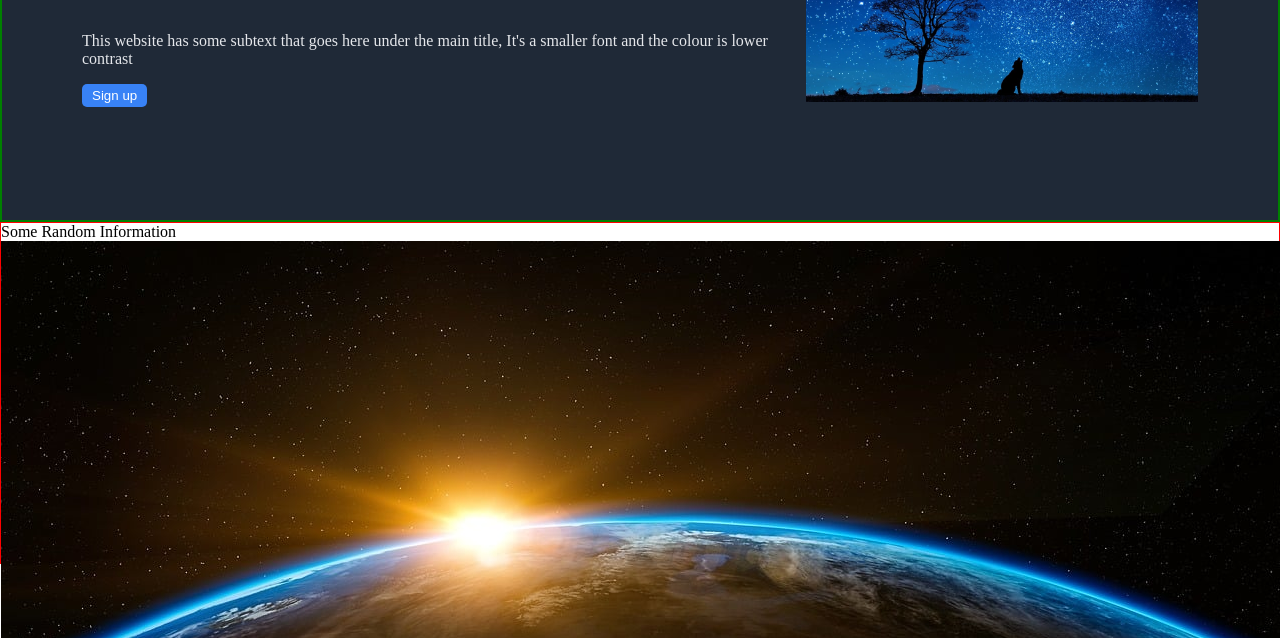
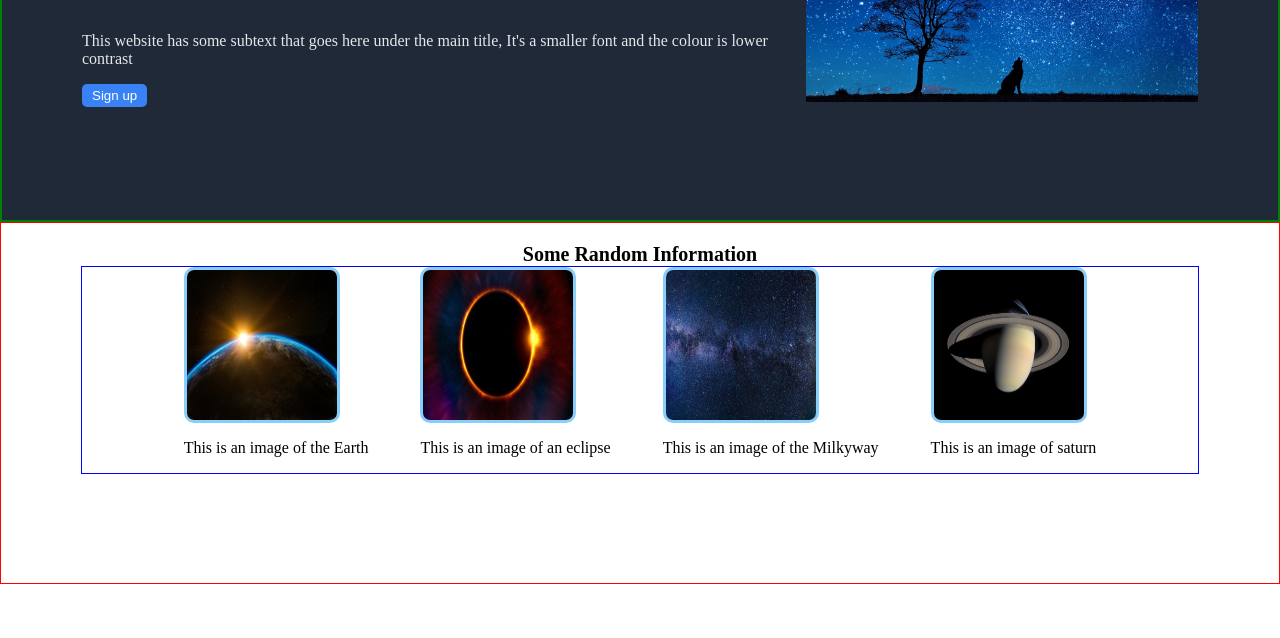
Before and after one commit to Zaandros/website-mockup, a plain HTML site: page index.html in a window 1280 px wide. Shown: the part 162-800 px from the top of the page. Drawn offline with Linux system fonts and the light colour scheme.

Commit message:
Added in css elements for main information     section of the website

```diff
--- a/css/styles.css
+++ b/css/styles.css
@@ -17,6 +17,8 @@ body {
 
 .second-quarter {
     border: 1px solid red;
+    padding-top: 20px;
+    text-align: center;
 }
 
 .header {
@@ -24,7 +26,13 @@ body {
     align-items: center;
     justify-content: space-between;
     padding: 5px 80px;
+}
 
+.sub-header {
+    display: flex;
+    justify-content: center;
+    font-weight: 700;
+    font-size: 20px;
 }
 
 .header {
@@ -107,3 +115,20 @@ body {
     padding: 4px 10px;
     width: fit-content;
 }
+
+.images {
+    display: flex;
+    border: 1px solid blue;
+    justify-content: center;
+    gap: 52px;
+    margin-left: 80px;
+    margin-right: 80px;
+}
+
+.content-images img {
+    display: flex;
+    max-width: 150px;
+    height: 150px;
+    border: 3px solid lightskyblue;
+    border-radius: 10px;
+}
```
